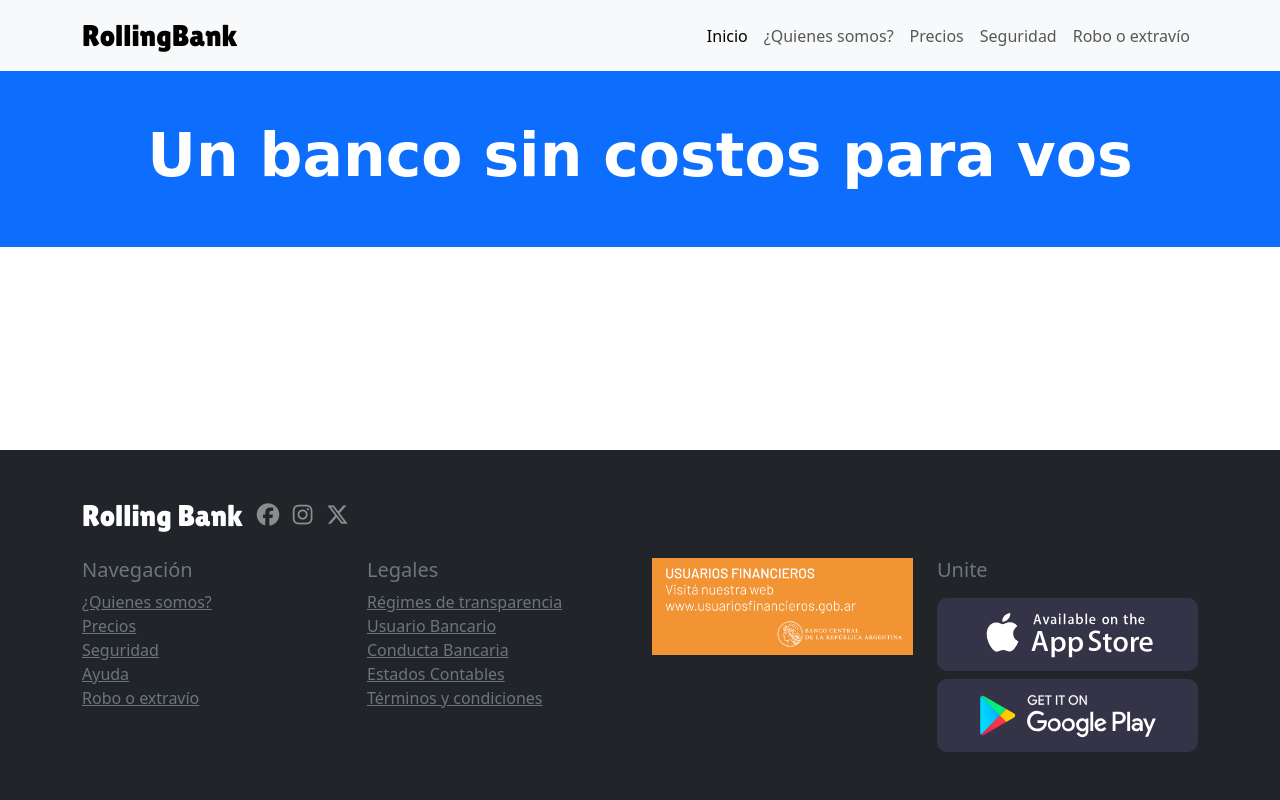
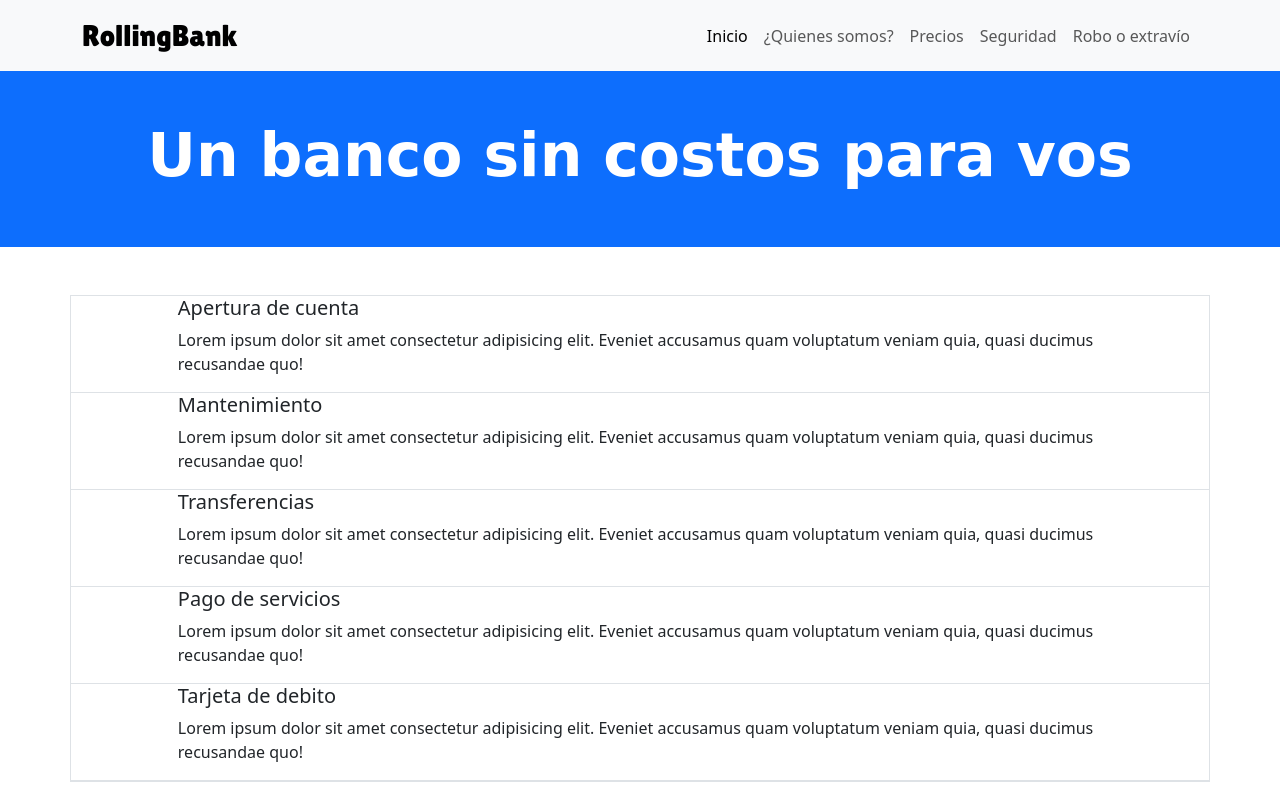
Before and after one commit to SebastianVillagra/Rolling-Bank, a plain HTML site: page pages/precios.html in a window 1280 px wide. Shown: the top 800 px of the page. Drawn offline with nearby package versions, Linux system fonts and the light colour scheme; a web font is replaced by a local one.

Commit message:
se creo la grilla para cada uno de los items, ademas de agregar el estilo para que quede dentro de un cuadro, falta agregar iconos

```diff
--- a/pages/precios.html
+++ b/pages/precios.html
@@ -68,7 +68,60 @@
       <section class="bg-primary text-white text-center py-5">
         <h1 class="fw-bolder titulo">Un banco sin costos para vos</h1>
       </section>
-      <section></section>
+      <section class="container">
+        <div class="row border my-5">
+          <div class="col-1 border-bottom">
+
+          </div>
+          <div class="col-10 border-bottom">
+            <h5>Apertura de cuenta</h5>
+            <p>Lorem ipsum dolor sit amet consectetur adipisicing elit. Eveniet accusamus quam voluptatum veniam quia, quasi ducimus recusandae quo!</p>
+          </div>
+          <div class="col-1 border-bottom">
+
+          </div>
+          <div class="col-1 border-bottom">
+
+          </div>
+          <div class="col-10 border-bottom">
+            <h5>Mantenimiento</h5>
+            <p>Lorem ipsum dolor sit amet consectetur adipisicing elit. Eveniet accusamus quam voluptatum veniam quia, quasi ducimus recusandae quo!</p>
+          </div>
+          <div class="col-1 border-bottom">
+
+          </div>
+          <div class="col-1 border-bottom">
+
+          </div>
+          <div class="col-10 border-bottom">
+            <h5>Transferencias</h5>
+            <p>Lorem ipsum dolor sit amet consectetur adipisicing elit. Eveniet accusamus quam voluptatum veniam quia, quasi ducimus recusandae quo!</p>
+          </div>
+          <div class="col-1 border-bottom">
+
+          </div>
+          <div class="col-1 border-bottom">
+
+          </div>
+          <div class="col-10 border-bottom">
+            <h5>Pago de servicios</h5>
+            <p>Lorem ipsum dolor sit amet consectetur adipisicing elit. Eveniet accusamus quam voluptatum veniam quia, quasi ducimus recusandae quo!</p>
+          </div>
+          <div class="col-1 border-bottom">
+
+          </div>
+          <div class="col-1 border-bottom">
+
+          </div>
+          <div class="col-10 border-bottom">
+            <h5>Tarjeta de debito</h5>
+            <p>Lorem ipsum dolor sit amet consectetur adipisicing elit. Eveniet accusamus quam voluptatum veniam quia, quasi ducimus recusandae quo!</p>
+          </div>
+          <div class="col-1 border-bottom">
+
+          </div>
+        </div>
+      </section>
     </main>
     <footer class="text-bg-dark">
       <div class="container mb-5">
```
